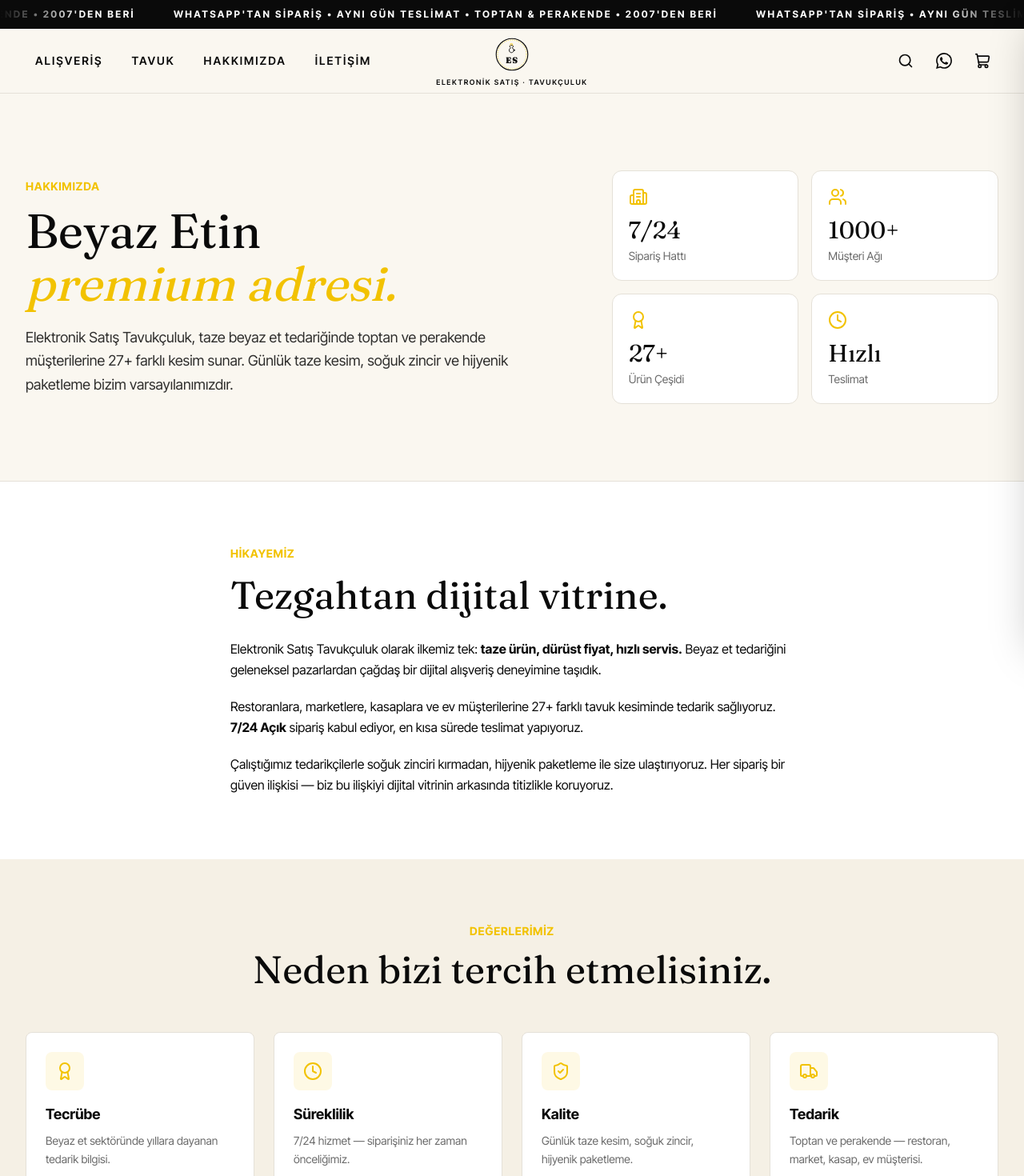
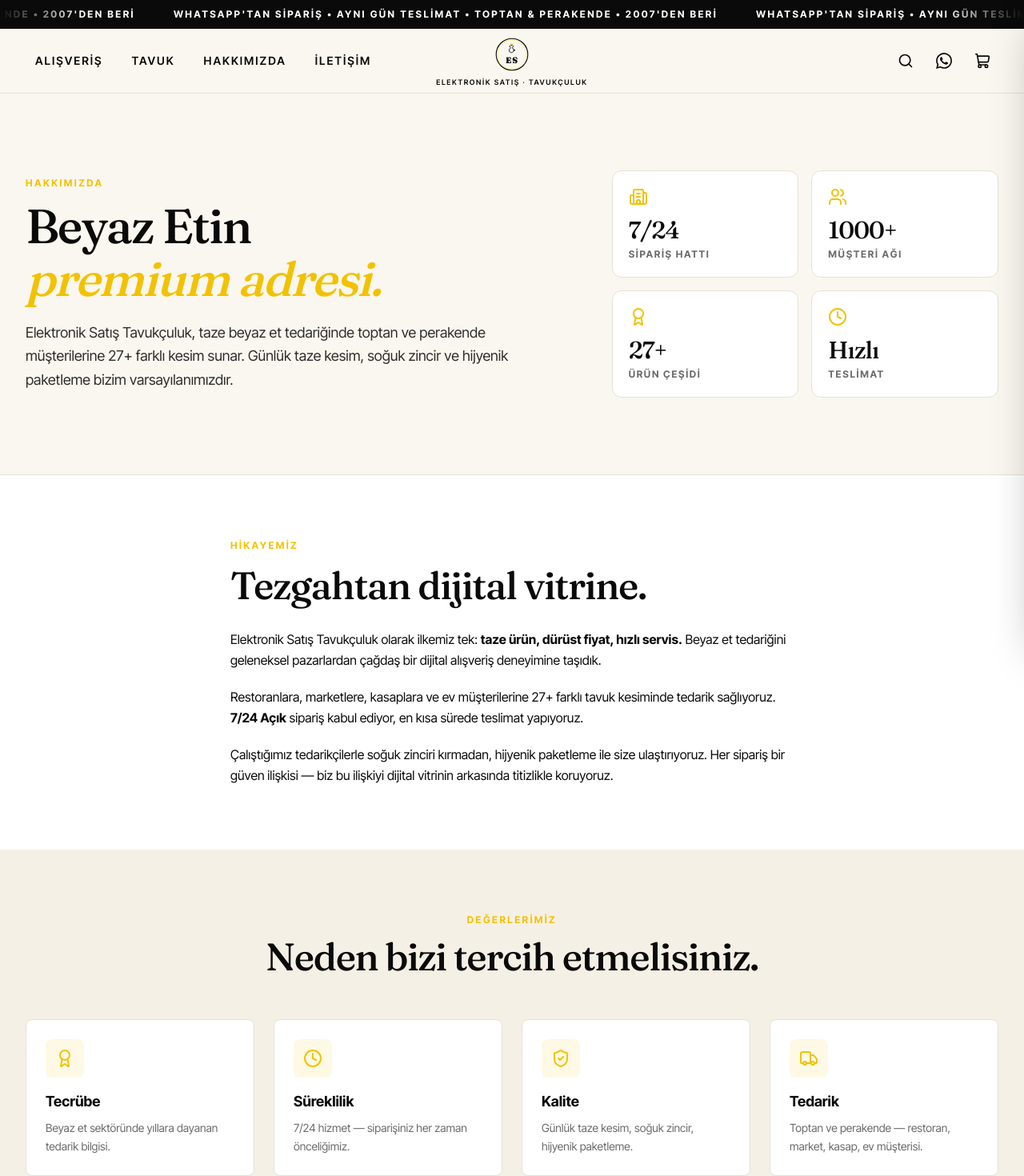
Before and after one commit to uzayzihin/elektronik-satis-tavukculuk, a Next.js app: page /hakkimizda in a window 1280 px wide. Shown: the top 1470 px of the page at 80% size. Built offline with nearby package versions, Linux system fonts and the light colour scheme.

Commit message:
style: refine about and contact page typography

```diff
--- a/app/hakkimizda/page.tsx
+++ b/app/hakkimizda/page.tsx
@@ -37,10 +37,10 @@ export default function AboutPage() {
       <section className="bg-brand-light border-b border-brand-border">
         <div className="container-x py-16 md:py-24 grid lg:grid-cols-12 gap-10 items-center">
           <div className="lg:col-span-7">
-            <p className="text-sm font-bold uppercase tracking-wider text-brand-accent mb-3">
+            <p className="text-[10px] md:text-xs font-bold uppercase tracking-[0.2em] text-brand-accent mb-3">
               Hakkımızda
             </p>
-            <h1 className="font-serif text-4xl md:text-6xl mb-5 leading-[1.1] text-brand-navy">
+            <h1 className="font-serif text-4xl md:text-6xl font-medium tracking-[-0.03em] mb-5 leading-[1.1] text-brand-navy">
               Beyaz Etin
               <br />
               <em className="text-brand-accent">premium adresi.</em>
@@ -64,10 +64,10 @@ export default function AboutPage() {
 
       <section className="bg-white">
         <div className="container-x py-16 md:py-20 max-w-3xl">
-          <p className="text-sm font-bold uppercase tracking-wider text-brand-accent mb-3">
+          <p className="text-[10px] md:text-xs font-bold uppercase tracking-[0.2em] text-brand-accent mb-3">
             Hikayemiz
           </p>
-          <h2 className="font-serif text-3xl md:text-5xl text-brand-navy mb-6 leading-tight">
+          <h2 className="font-serif text-3xl md:text-5xl font-medium tracking-[-0.03em] text-brand-navy mb-6 leading-tight">
             Tezgahtan dijital vitrine.
           </h2>
           <div className="prose prose-lg space-y-5 text-brand-text leading-relaxed">
@@ -96,10 +96,10 @@ export default function AboutPage() {
       <section className="bg-brand-soft">
         <div className="container-x py-16 md:py-20">
           <div className="text-center max-w-2xl mx-auto mb-12">
-            <p className="text-sm font-bold uppercase tracking-wider text-brand-accent mb-2">
+            <p className="text-[10px] md:text-xs font-bold uppercase tracking-[0.2em] text-brand-accent mb-2">
               Değerlerimiz
             </p>
-            <h2 className="font-serif text-3xl md:text-5xl text-brand-navy leading-tight">
+            <h2 className="font-serif text-3xl md:text-5xl font-medium tracking-[-0.03em] text-brand-navy leading-tight">
               Neden bizi tercih etmelisiniz.
             </h2>
           </div>
@@ -137,8 +137,8 @@ function Stat({
   return (
     <div className="bg-white border border-brand-border rounded-xl p-5">
       <Icon className="w-6 h-6 text-brand-accent mb-3" />
-      <div className="text-3xl font-serif text-brand-navy mb-1">{number}</div>
-      <div className="text-sm text-brand-muted">{label}</div>
+      <div className="text-3xl font-serif font-medium tracking-[-0.03em] text-brand-navy mb-1">{number}</div>
+      <div className="text-[10px] md:text-xs font-bold uppercase tracking-[0.14em] text-brand-muted">{label}</div>
     </div>
   );
 }
--- a/app/iletisim/page.tsx
+++ b/app/iletisim/page.tsx
@@ -14,10 +14,10 @@ export default function ContactPage() {
     <>
       <section className="bg-white border-b border-brand-border">
         <div className="container-x py-16 md:py-20">
-          <p className="text-sm font-bold uppercase tracking-[0.18em] text-brand-accent mb-3">
+          <p className="text-[10px] md:text-xs font-bold uppercase tracking-[0.2em] text-brand-accent mb-3">
             İletişim
           </p>
-          <h1 className="text-4xl md:text-6xl font-serif mb-3 text-brand-navy leading-tight">
+          <h1 className="text-4xl md:text-6xl font-serif font-medium tracking-[-0.03em] mb-3 text-brand-navy leading-tight">
             Bize ulaşın.
           </h1>
           <p className="text-brand-text/80 text-lg max-w-2xl leading-relaxed">
```
